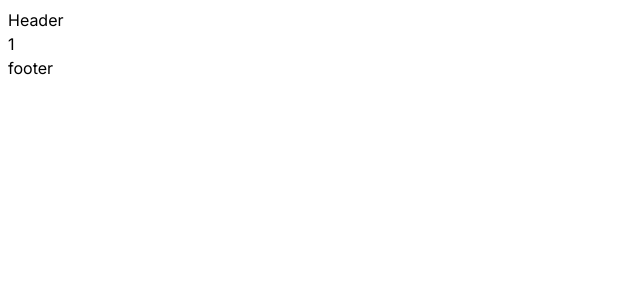
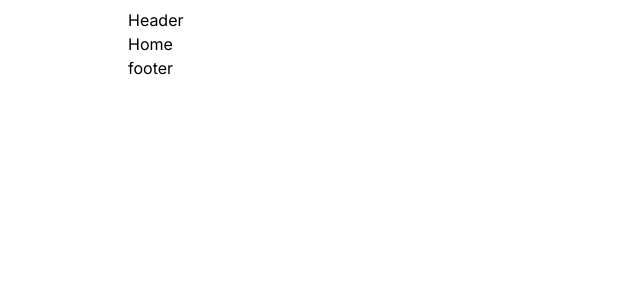
Before and after one commit to KimMinchan95/blog, a Next.js app: page / in a window 1280 px wide. Shown: the top 300 px of the page, without its empty margins (0-640 px from the left). Built offline with nearby package versions, Linux system fonts and the light colour scheme.

Commit message:
feat : 레이아웃 사이즈 조정 max-w-7xl -> max-w-5xl

```diff
--- a/app/layout.tsx
+++ b/app/layout.tsx
@@ -22,7 +22,7 @@ const RootLayout = ({ children }: { children: React.ReactNode }) => {
         )}
       >
         <Header />
-        <main className="w-full max-w-7xl">{children}</main>
+        <main className="w-full max-w-5xl">{children}</main>
         <Footer />
       </body>
     </html>
--- a/app/page.tsx
+++ b/app/page.tsx
@@ -1,5 +1,5 @@
 const Home = () => {
-  return <div>1</div>;
+  return <div>Home</div>;
 };
 
 export default Home;
--- a/components/Footer.tsx
+++ b/components/Footer.tsx
@@ -1,5 +1,5 @@
 const Footer = () => {
-  return <footer className="w-full max-w-7xl">footer</footer>;
+  return <footer className="w-full max-w-5xl">footer</footer>;
 };
 
 export default Footer;
--- a/components/Header.tsx
+++ b/components/Header.tsx
@@ -1,5 +1,5 @@
 const Header = () => {
-  return <header className="w-full sticky max-w-7xl">Header</header>;
+  return <header className="w-full sticky max-w-5xl">Header</header>;
 };
 
 export default Header;
```
